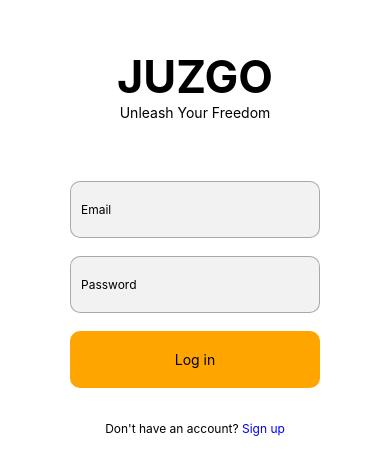
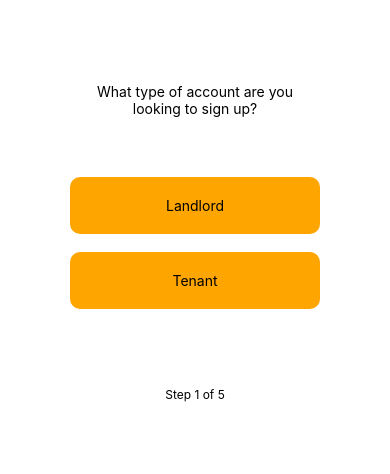
Before and after one commit to sean-xiao-zhao7/juzgo, a React Native app: screen /SignUpChoiceScreen in a window 390 px wide. Shown: the part 180-654 px from the top of the page. Built offline with nearby package versions, Linux system fonts and the light colour scheme.

Commit message:
Add register choice screen

```diff
--- a/App.js
+++ b/App.js
@@ -4,6 +4,7 @@
 
 // screens
 import LoginScreen from "./src/screens/auth/LoginScreen";
+import SignUpChoiceScreen from "./src/screens/register/SignUpChoiceScreen";
 
 // navigation configs
 import { noHeaderConfig } from "./src/navigation-configs/configs";
@@ -21,6 +22,11 @@
                         component={LoginScreen}
                         options={noHeaderConfig}
                     />
+                    <Stack.Screen
+                        name="SignUpChoiceScreen"
+                        component={SignUpChoiceScreen}
+                        options={noHeaderConfig}
+                    />
                 </Stack.Navigator>
             </NavigationContainer>
         </>
--- a/src/components/buttons/Button1.js
+++ b/src/components/buttons/Button1.js
@@ -4,7 +4,7 @@
 
 const Button1 = (props) => {
     return (
-        <Pressable onPress={props.onPress} style={style.button1}>
+        <Pressable onPress={props.onPress} style={[style.button1, props.style]}>
             <TextRegular>{props.text}</TextRegular>
         </Pressable>
     );
--- a/src/components/texts/TextSmall.js
+++ b/src/components/texts/TextSmall.js
@@ -1,7 +1,7 @@
 import { StyleSheet, Text } from "react-native";
 
 const TextSmall = (props) => {
-    return <Text style={style.text}>{props.children}</Text>;
+    return <Text style={[style.text, props.style]}>{props.children}</Text>;
 };
 
 const style = StyleSheet.create({
--- a/src/screens/auth/LoginScreen.js
+++ b/src/screens/auth/LoginScreen.js
@@ -21,7 +21,10 @@
                 <View style={{ alignItems: "center", marginTop: 15 }}>
                     <TextSmall>
                         Don't have an account?{" "}
-                        <Link to={{}} style={{ color: "blue" }}>
+                        <Link
+                            to={{ screen: "SignUpChoiceScreen" }}
+                            style={{ color: "blue" }}
+                        >
                             Sign up
                         </Link>
                     </TextSmall>
--- a/src/screens/properties/SinglePropertyScreen.js
+++ b/src/screens/properties/ShowSinglePropertyScreen.js
@@ -3,7 +3,7 @@
 // comps
 import TextRegular from "../../components/texts/TextRegular";
 
-const SinglePropertyScreen = (props) => {
+const ShowSinglePropertyScreen = (props) => {
     return (
         <View>
             <TextRegular>Property Info</TextRegular>
@@ -11,4 +11,4 @@
     );
 };
 
-export default SinglePropertyScreen;
+export default ShowSinglePropertyScreen;
--- a/src/screens/register/SignupChoiceScreen.js
+++ b/src/screens/register/SignupChoiceScreen.js
@@ -1,15 +1,20 @@
 import { View } from "react-native";
 
 // comps
+import ScreenContainer from "../../components/containers/ScreenContainer";
 import TextRegular from "../../components/texts/TextRegular";
+import TextSmall from "../../components/texts/TextSmall";
+import Button1 from "../../components/buttons/Button1";
 
 const SignupChoiceScreen = (props) => {
     return (
-        <View>
-            <TextRegular>
-                What type of account are you looking to sign up?
-            </TextRegular>
-        </View>
+        <ScreenContainer>
+            <TextRegular>What type of account are you</TextRegular>
+            <TextRegular>looking to sign up?</TextRegular>
+            <Button1 text="Landlord" style={{ marginTop: 60 }} />
+            <Button1 text="Tenant" />
+            <TextSmall style={{ marginTop: 60 }}>Step 1 of 5</TextSmall>
+        </ScreenContainer>
     );
 };
 
--- a/src/styles/texts.js
+++ b/src/styles/texts.js
@@ -3,6 +3,6 @@
 export const texts = StyleSheet.create({
     headingLarge: {
         fontSize: 45,
-        fontWeight: 700,
+        fontWeight: "bold",
     },
 });
```
